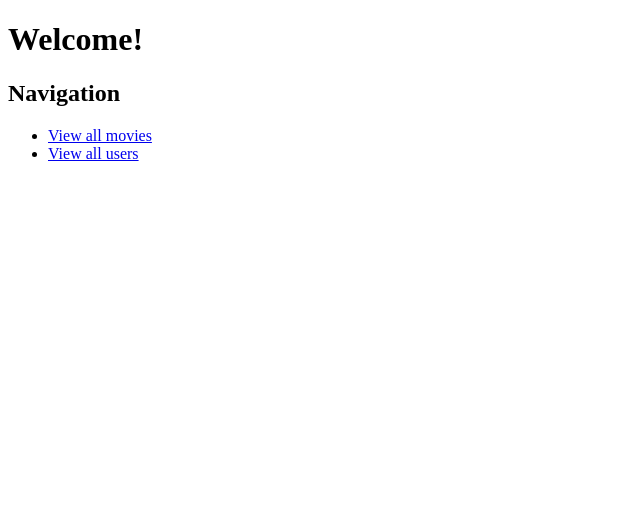
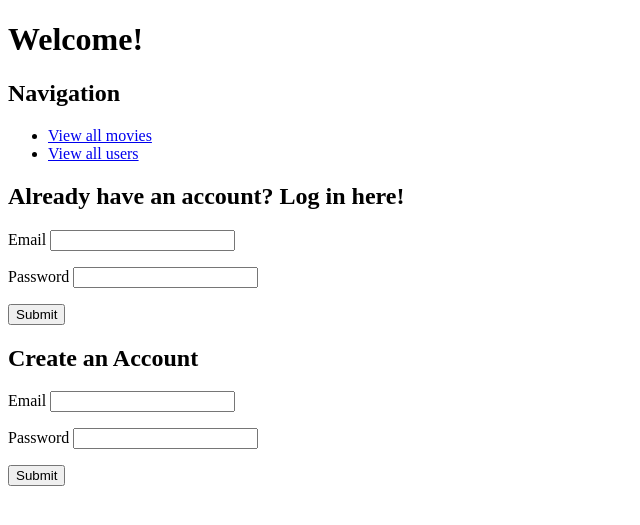
Before and after one commit to KbearW/wk10-labs-movie-ratings-app, a Flask app: page / in a window 1280 px wide. Shown: the top 525 px of the page, without its empty margins (0-640 px from the left). Run offline with Flask 2, Linux system fonts and the light colour scheme.

Commit message:
completed all the necessary routes and links, working fixing the rate_movie page at the very end..

```diff
--- a/ratings-v2/server.py
+++ b/ratings-v2/server.py
@@ -9,7 +9,8 @@ import crud
 from jinja2 import StrictUndefined
 
 app = Flask(__name__)
-app.secret_key = "dev"
+#app.secret_key = "SECRET!"
+
 app.jinja_env.undefined = StrictUndefined
 
 app = Flask(__name__)
@@ -35,13 +36,66 @@ def show_movie(movie_id):
 
     return render_template('movie_details.html', movie=movie)
 
-"""This is part 3 last part... display all users & user profiles... so far it doesn't work.
-user_profile.html is related to this route!"""
+
 @app.route('/users')
 def all_users():
     """View all users."""
+
     users = crud.get_users()
     return render_template('all_users.html', users=users)
+
+
+@app.route('/users', methods=['POST'])
+def register_user():
+    """View all users."""
+
+    email = request.form.get('email')
+    password = request.form.get('password')
+
+    # Check if this user email is in the database
+    user = crud.get_user_by_email(email)
+    if user:
+        flash('Email is already in use. Try again.')
+    else:
+        crud.create_user(email, password)
+        flash('Account created! Please log in.')
+
+    return redirect('/users')
+
+@app.route('/login', methods=['POST'])
+def check_user():
+
+    email = request.form.get('email')
+    password = request.form.get('password')
+
+    user = crud.get_user_by_email(email)
+    movies = crud.get_movies()
+
+    if user:
+        if password == user.password:
+            session['user_id'] = user.user_id
+            # print(user.user_id)
+            # print(session['user_id'])
+            return render_template('loginpage.html', user=user, movies=movies)
+        else:
+            flash(f"Wrong password. It should be: {user.password}.")
+            return redirect('/')
+    else:
+        flash("Wrong email. Try again")
+        return redirect('/')
+
+@app.route('/login', methods=['GET'])
+def process_rating():
+
+    user_id = session['user_id']
+    rating = request.args.get('rating')
+    user = crud.get_user_by_id(session['user_id'])
+    movie= crud.get_movie_by_id(session['movie_id'])
+
+    #Have rating, need to use Session to track user and movie
+    crud.create_rating(user, movie, rating)
+    return redirect('/users/<user_id>')
+
 
 @app.route('/users/<new_user>')
 def new_user(new_user):
@@ -49,6 +103,16 @@ def new_user(new_user):
 
     return render_template('user_profile.html', user=user)
 
+@app.route('/movies/<movie_id>/rate_movie')
+def show_rating_page(movie_id):
+    """Display movie rating page."""
+    movie = crud.get_movie_by_id(movie_id)
+    session['movie_id'] = movie_id
+
+    return render_template('rate_movie.html', movie=movie)
+
+
 if __name__ == '__main__':
-    connect_to_db(app)
+    app.secret_key = "SECRET!" #Why does this work down here but not when it's on line 12? Is this because line 75 runs BEFORE line 12?
+    connect_to_db(app,echo=False)
     app.run(host='0.0.0.0', debug=True)
--- a/ratings-v2/templates/base.html
+++ b/ratings-v2/templates/base.html
@@ -10,6 +10,13 @@
     {% block head %}{% endblock %}
   </head>
   <body>
+
+    {% for msg in get_flashed_messages() %}
+      <p class="flash-msg">
+        {{ msg }}
+      </p>
+    {% endfor %}
+
     {% block body %}{% endblock %}
 
     {% block after_body %}{% endblock %}
--- a/ratings-v2/templates/homepage.html
+++ b/ratings-v2/templates/homepage.html
@@ -9,4 +9,35 @@
     <li><a href="/movies">View all movies</a></li>
     <li><a href="/users">View all users</a></li>
   </ul>
+
+  <h2>Already have an account? Log in here!</h2>
+  <form action="/login" method="POST">
+    <p>
+      Email <input type="text" name="email">
+    </p>
+
+    <p>
+      Password <input type="password" name="password">
+    </p>
+    <p>
+      <input type="submit">
+    </p>
+  </form>
+
+  <h2>Create an Account</h2>
+  <form action="/users" method="POST">
+    <p>
+      Email <input type="text" name="email">
+    </p>
+
+    <p>
+      Password <input type="password" name="password">
+    </p>
+
+    <p>
+      <input type="submit">
+    </p>
+  </form>
+
+
 {% endblock %}
--- a/ratings-v2/templates/movie_details.html
+++ b/ratings-v2/templates/movie_details.html
@@ -8,6 +8,9 @@
 <p>
   {{ movie.overview }}
 </p>
+<a href="/movies/{{ movie.movie_id }}/rate_movie">
+  Rate this movie!
+</a>
 
 <img src="{{ movie.poster_path }}">
 {% endblock %}
```
Also changed, not shown: ratings-v2/crud.py (+7 -0 lines), ratings-v2/templates/loginpage.html (added, +19 -0 lines), ratings-v2/templates/rate_movie.html (added, +23 -0 lines).
